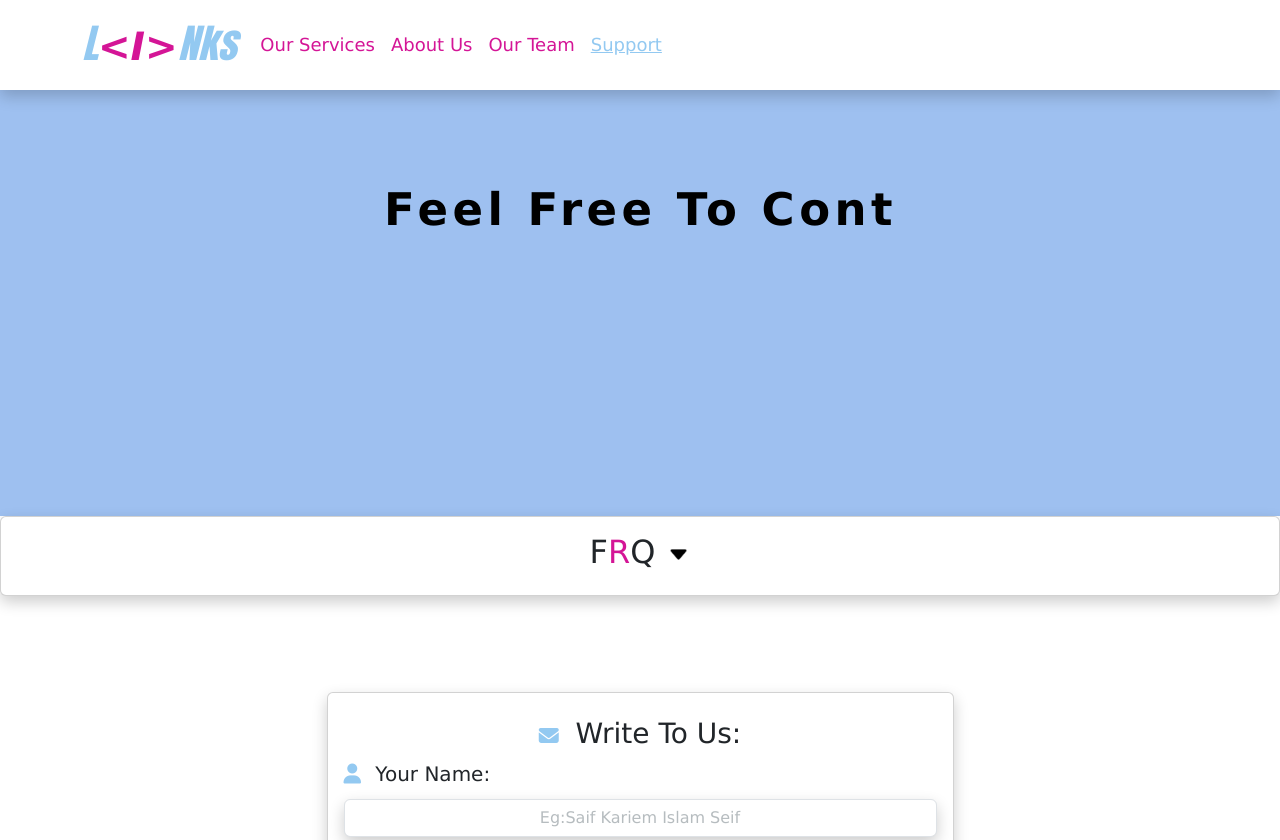
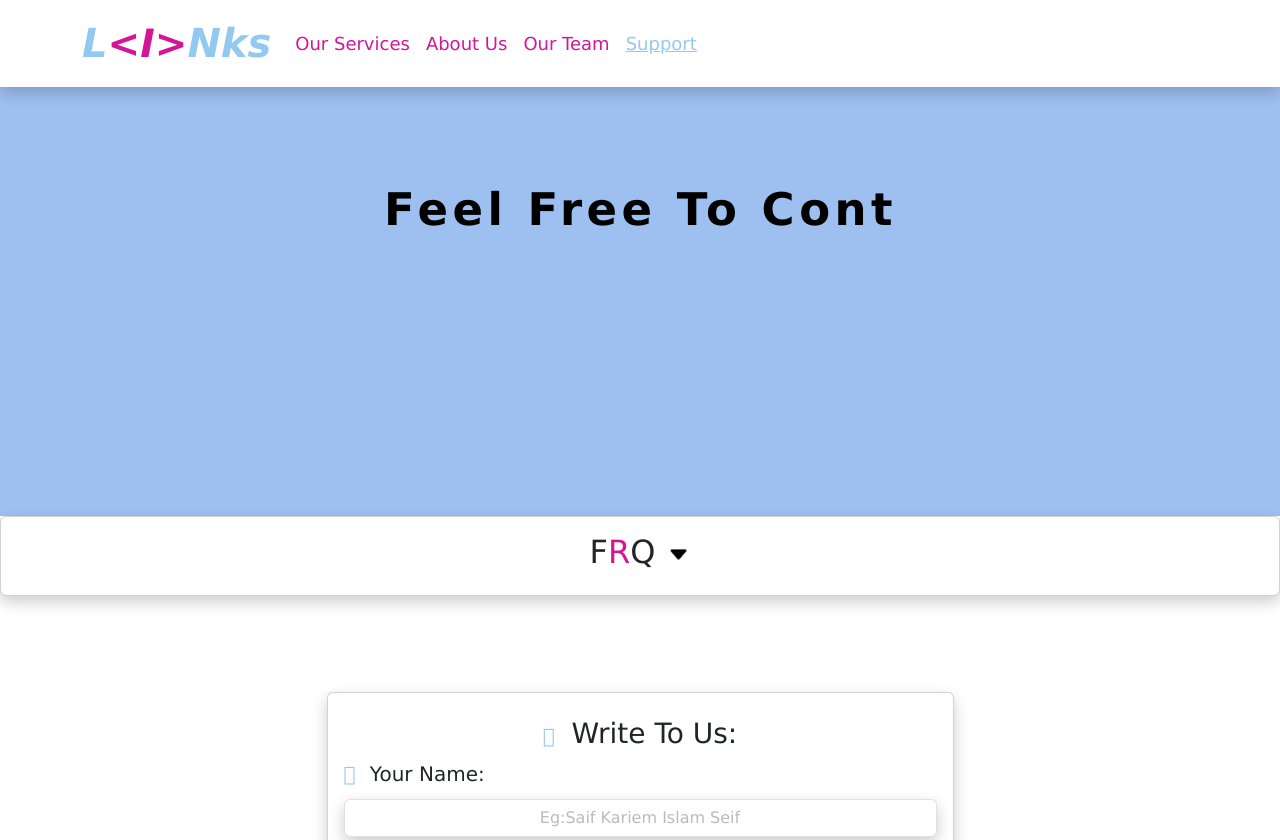
Before and after one commit to KarimALI88/links-startup, a plain HTML site: page support.html in a window 1280 px wide. Shown: the top 840 px of the page. Drawn offline with nearby package versions, Linux system fonts and the light colour scheme.

Commit message:
Update support.html

```diff
--- a/support.html
+++ b/support.html
@@ -8,6 +8,11 @@
     <link rel="stylesheet" href="css/home2.css">
     <link href="https://cdn.jsdelivr.net/npm/bootstrap@5.3.0-alpha1/dist/css/bootstrap.min.css" rel="stylesheet" integrity="sha384-GLhlTQ8iRABdZLl6O3oVMWSktQOp6b7In1Zl3/Jr59b6EGGoI1aFkw7cmDA6j6gD" crossorigin="anonymous">
     <script src="https://kit.fontawesome.com/a84d717a95.js" crossorigin="anonymous"></script>
+        <style>
+        *{
+            font-family:'Lucida Sans', 'Lucida Sans Regular', 'Lucida Grande', 'Lucida Sans Unicode', Geneva, Verdana, sans-serif !important;
+        }
+    </style>
 </head>
 <body>
 
```
